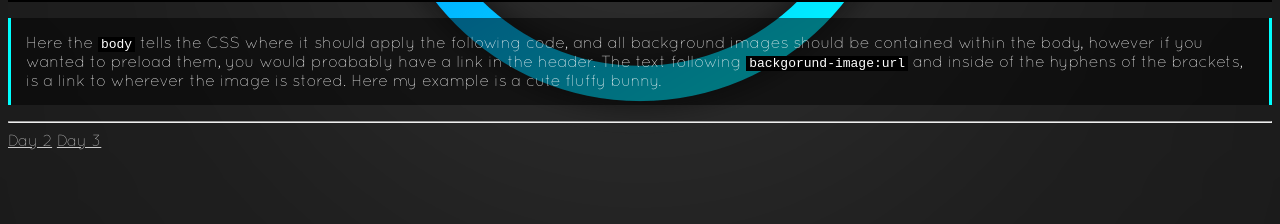
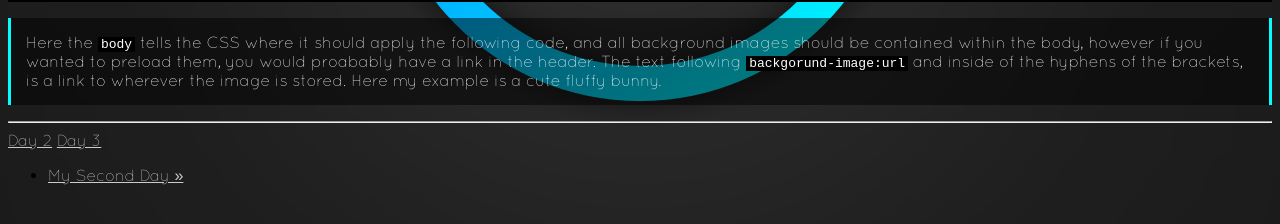
Before and after one commit to boffnoff/boffnoff.github.com, a Jekyll site: the page built from _posts/2013-10-21-first-day.html, in a window 1280 px wide. Shown: the part 609-833 px from the top of the page. Built offline with Jekyll 4.4.1, drawn with Linux system fonts in a browser that asks for light colours.

Commit message:
added Dave's suggestion of how to link pages

```diff
--- a/_layouts/post.html
+++ b/_layouts/post.html
@@ -12,3 +12,17 @@
 
 
 </article>
+
+
+<ul class="paging">
+        {% if page.previous.url %}
+        <li class="paging__previous">
+                <a href="{{page.previous.url}}">&laquo; {{page.previous.title}}</a>
+        </li>
+        {% endif %}
+        {% if page.next.url %}
+        <li class="paging__next">
+                <a href="{{page.next.url}}">{{page.next.title}} &raquo; </a>
+        </li>
+        {% endif %}
+</ul>
```
